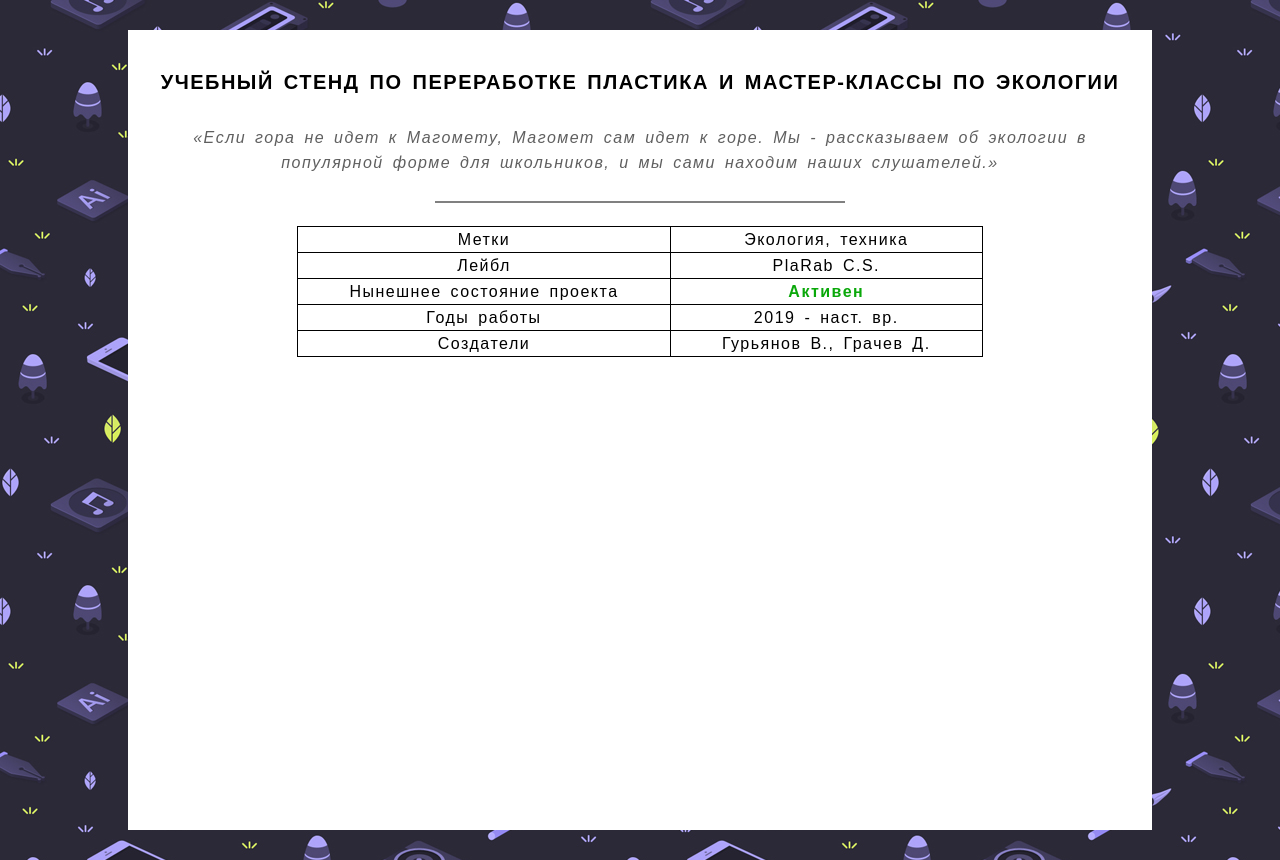
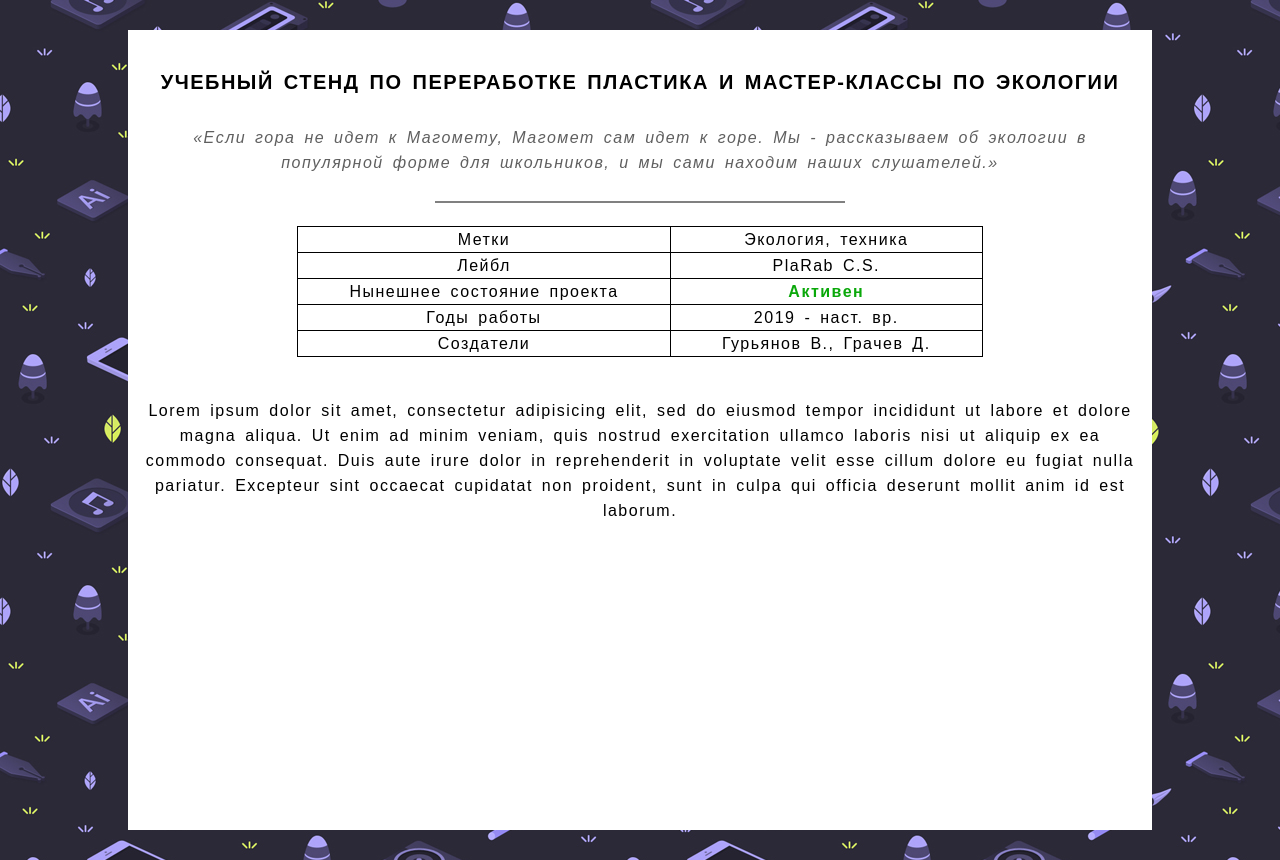
Before and after one commit to RichelieuGVG1/GVG, a plain HTML site: page projects/img/project-img/plarab/main.html in a window 1280 px wide. Drawn offline with nearby package versions, Linux system fonts and the light colour scheme; a web font is replaced by a local one.

Commit message:
Update main.html

```diff
--- a/projects/img/project-img/plarab/main.html
+++ b/projects/img/project-img/plarab/main.html
@@ -44,6 +44,13 @@
 				<td>Гурьянов В., Грачев Д.</td>
 			</tr>
 		</table>
+
+		<p id='main-text'>Lorem ipsum dolor sit amet, consectetur adipisicing elit, sed do eiusmod
+		tempor incididunt ut labore et dolore magna aliqua. Ut enim ad minim veniam,
+		quis nostrud exercitation ullamco laboris nisi ut aliquip ex ea commodo
+		consequat. Duis aute irure dolor in reprehenderit in voluptate velit esse
+		cillum dolore eu fugiat nulla pariatur. Excepteur sint occaecat cupidatat non
+		proident, sunt in culpa qui officia deserunt mollit anim id est laborum. </p>
 	</div>
 </div>
 </body>
```
